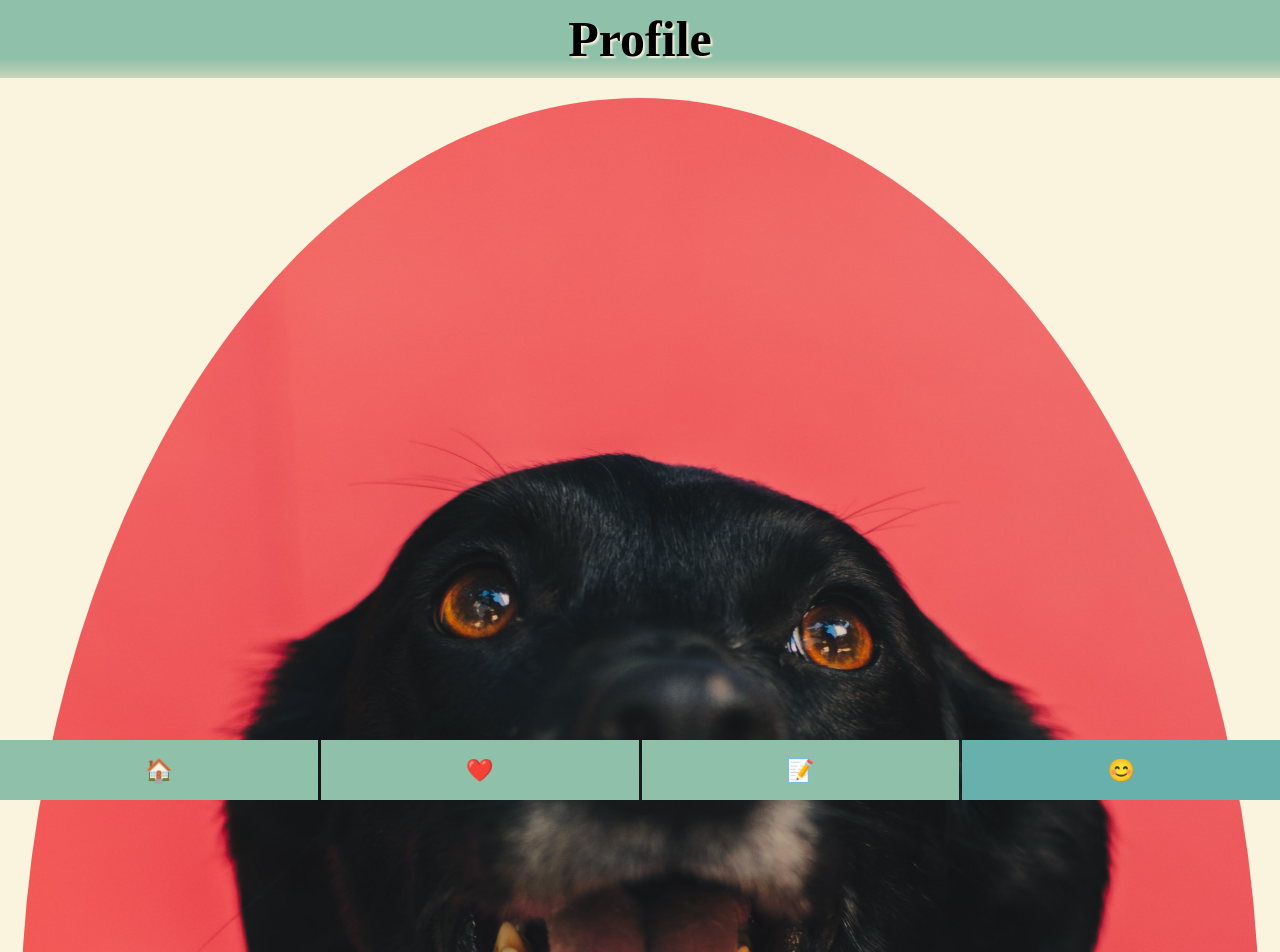
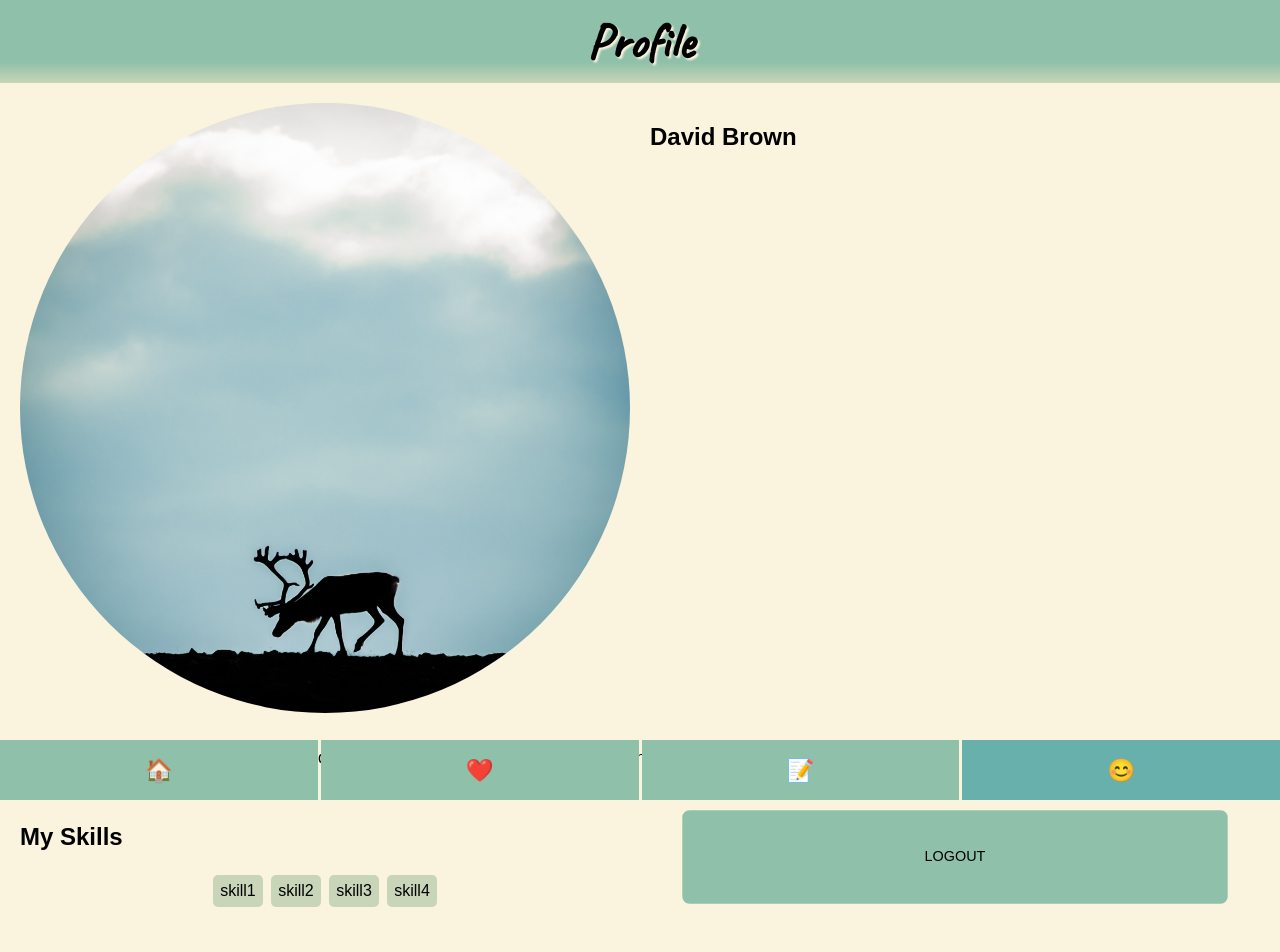
Before and after one commit to incredible-elk/quiz-app, a website built with Parcel: page src/profile.html in a window 1280 px wide. Shown: the top 952 px of the page. Built offline with nearby package versions, Linux system fonts and the light colour scheme.

Commit message:
Add grid to profile

```diff
--- a/src/profile.html
+++ b/src/profile.html
@@ -5,16 +5,20 @@
     <meta name="viewport" content="width=device-width, initial-scale=1.0" />
     <title>Quiz-App</title>
     <link rel="stylesheet" href="scss/styles.scss" />
+    <link
+      href="https://fonts.googleapis.com/css2?family=Caveat&display=swap"
+      rel="stylesheet"
+    />
   </head>
   <body>
     <header class="main-header">Profile</header>
-    <main class="srollable p-20 gap-20">
+    <main class="srollable p-20 gap-20 profile">
       <img
         class="profile__img"
-        src="img/jose-alejandro-cuffia-k1LNP6dnyAE-unsplash.jpg"
+        src="img/sebastien-goldberg-BVF0s52dZFI-unsplash.jpg"
         alt=""
       />
-      <p class="profile__name">David Brown</p>
+      <h2 class="profile__name">David Brown</h2>
       <p class="profile__description">
         Lorem, ipsum dolor sit amet consectetur adipisicing elit. Doloremque
         quidem facere blanditiis commodi voluptates recusandae quam libero
@@ -22,14 +26,14 @@
       </p>
       <div class="profile__skills">
         <h2 class="profile__myskills">My Skills</h2>
-        <ul class="profile__tags">
+        <ul class="tags profile__tags">
           <li>skill1</li>
           <li>skill2</li>
           <li>skill3</li>
           <li>skill4</li>
         </ul>
       </div>
-      <button class="button">LOGOUT</button>
+      <button class="button profile_button">LOGOUT</button>
     </main>
     <nav class="navigation">
       <a class="navigation__link" href="/index.html">🏠</a>
--- /dev/null
+++ b/src/scss/_profile.scss
@@ -0,0 +1,34 @@
+.profile {
+  display: grid;
+  grid-template-columns: 1fr 1fr;
+  grid-template-rows: repeat(1fr 5);
+}
+
+.profile__name {
+  align-items: center;
+}
+
+.profile__description {
+  grid-column: span 2;
+}
+
+.profile__tags {
+  grid-column: span 2;
+  grid-row: 3 / 4;
+  text-align: center;
+  margin: 0 auto;
+  padding: 0;
+}
+
+.profile__tags > li {
+  display: inline-block;
+  background: var(--background2);
+  margin: 4px 2px;
+  padding: 7px;
+  border-radius: 5px;
+}
+
+.profile__button {
+  grid-column: span 2;
+  grid-row: 4 / 5;
+}
--- a/src/scss/styles.scss
+++ b/src/scss/styles.scss
@@ -1,6 +1,7 @@
 @import 'variables';
 @import 'base';
 @import 'utility';
+@import 'profile';
 
 @import 'components/main-grid';
 @import 'components/main-header';
@@ -8,3 +9,4 @@
 @import 'components/card';
 @import 'components/button';
 @import 'components/image';
+@import 'components/input';
```
Also changed, not shown: src/img/sebastien-goldberg-BVF0s52dZFI-unsplash.jpg (added).
